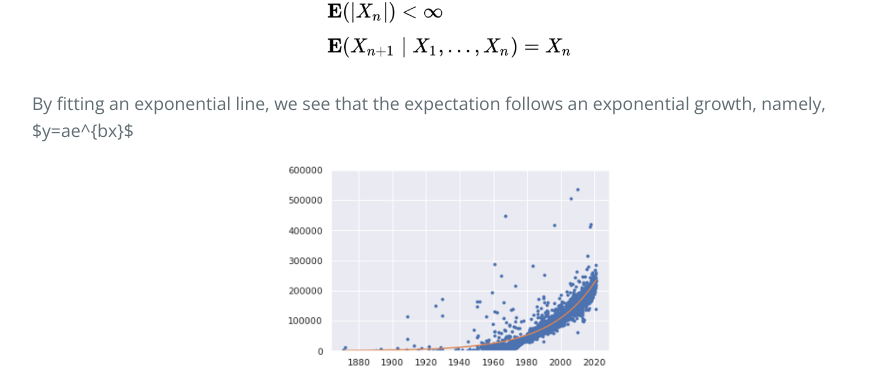
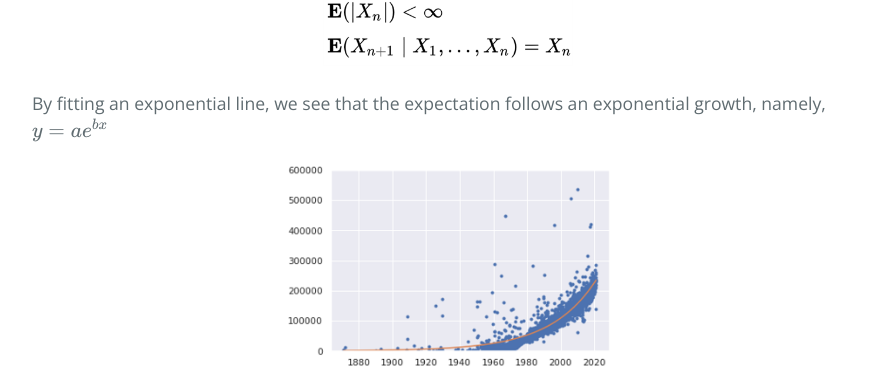
Before and after one commit to matheuscfernandes/fidelity-interview, a Jekyll site: the page built from index.md, in a window 1280 px wide and 900 px high, scrolled down 3186 px. Shown: the part 169-537 px from the top of the window, without its empty margins (192-1077 px from the left). Built offline with Jekyll 4.4.1, drawn with Linux system fonts in a browser that asks for light colours; formulas are drawn with MathJax 3; some of the changed lines change nothing that is shown.

Commit message:
adding assets

```diff
--- a/_layouts/default.html
+++ b/_layouts/default.html
@@ -1,6 +1,15 @@
 <!DOCTYPE html>
 <html lang="{{ site.lang | default: "en-US" }}">
   <head>
+    <script type="text/x-mathjax-config">
+      MathJax.Hub.Config({
+        tex2jax: {
+          skipTags: ['script', 'noscript', 'style', 'textarea', 'pre'],
+          inlineMath: [['$','$']]
+        }
+      });
+    </script>
+  <script src="https://cdn.mathjax.org/mathjax/latest/MathJax.js?config=TeX-AMS-MML_HTMLorMML" type="text/javascript"></script>
 
     {% if site.google_analytics %}
       <script async src="https://www.googletagmanager.com/gtag/js?id={{ site.google_analytics }}"></script>
```
